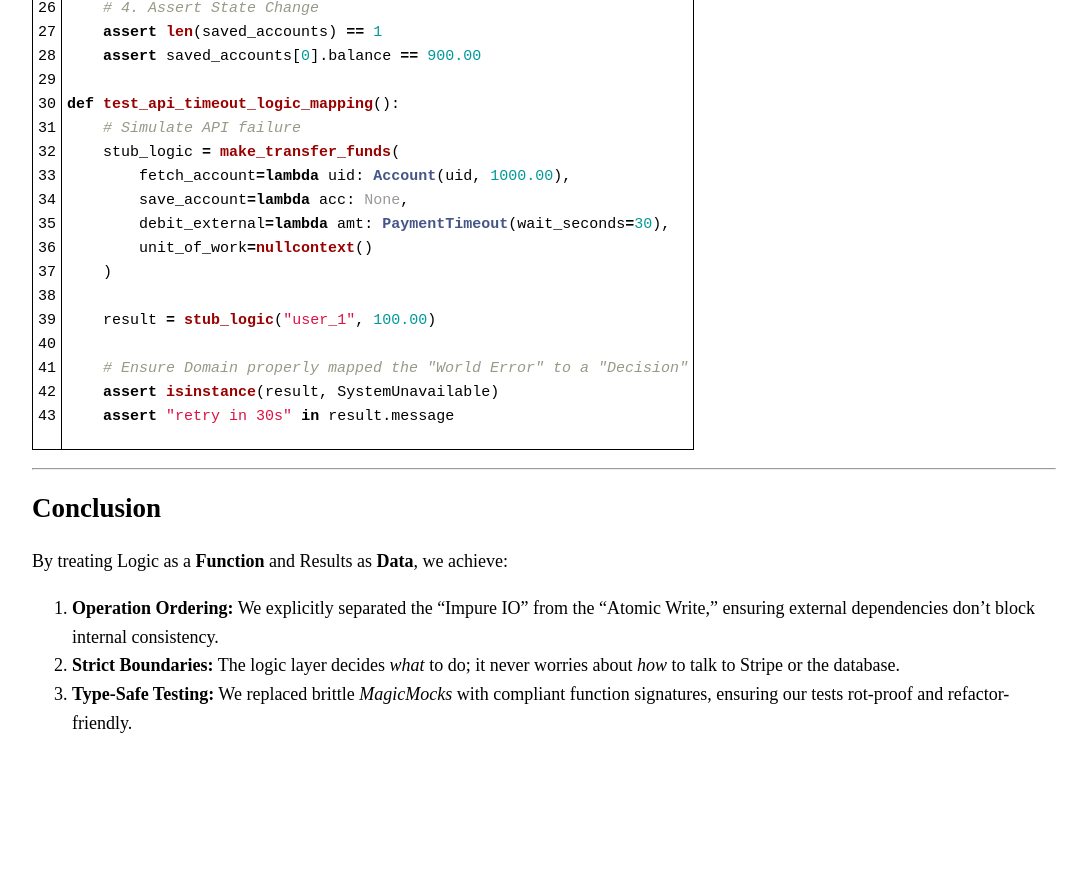
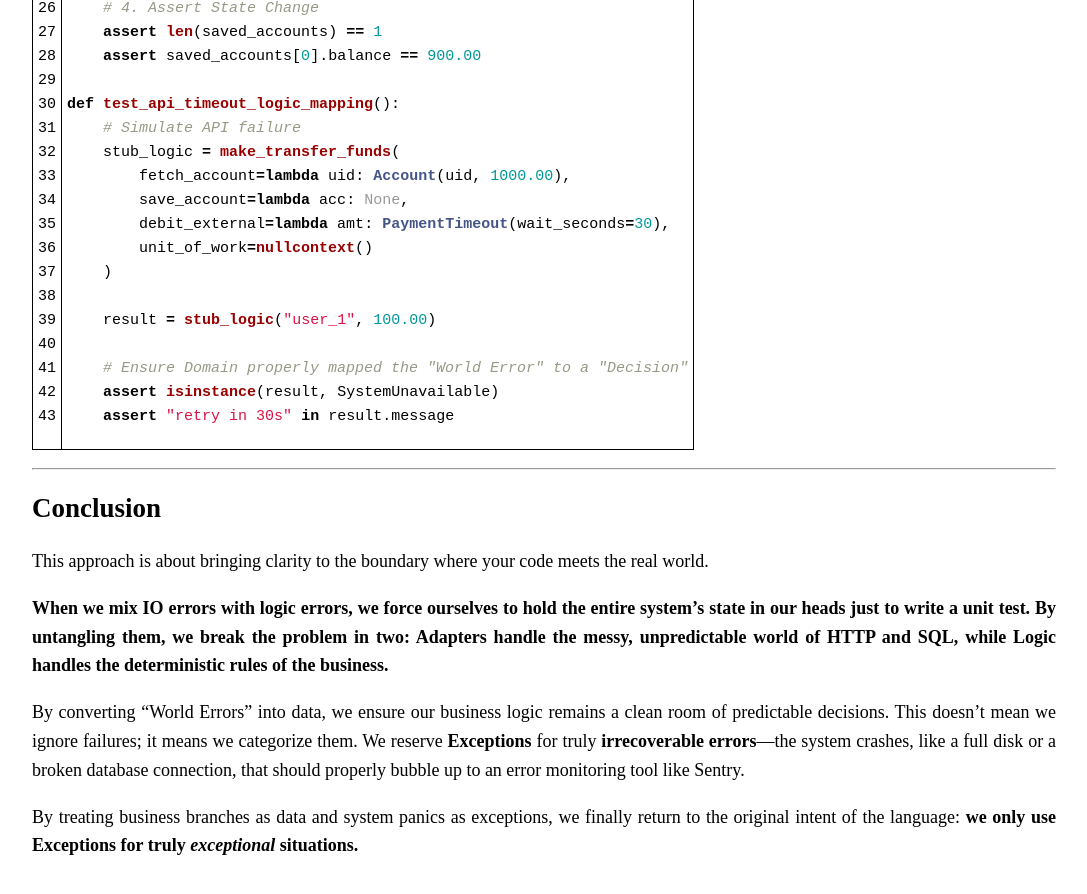
Before and after one commit to nilp0inter/nilp0inter.github.io, a Jekyll site: the page built from _posts/2025-12-19-untangling-business-rules-from-external-io.md, in a window 1280 px wide and 900 px high, scrolled down 5966 px. Shown: the top 894 px of the window, without its empty margins (96-1183 px from the left). Built offline with Jekyll 4.4.1, drawn with Linux system fonts in a browser that asks for light colours; before the commit the page ends 6744 px from its top, so only the background shows below that.

Commit message:
fix: conclusion

```diff
--- a/_posts/2025-12-19-untangling-business-rules-from-external-io.md
+++ b/_posts/2025-12-19-untangling-business-rules-from-external-io.md
@@ -261,8 +261,10 @@ def test_api_timeout_logic_mapping():
 
 ## Conclusion
 
-By treating Logic as a **Function** and Results as **Data**, we achieve:
+This approach is about bringing clarity to the boundary where your code meets the real world.
 
-1.  **Operation Ordering:** We explicitly separated the "Impure IO" from the "Atomic Write," ensuring external dependencies don't block internal consistency.
-2.  **Strict Boundaries:** The logic layer decides *what* to do; it never worries about *how* to talk to Stripe or the database.
-3.  **Type-Safe Testing:** We replaced brittle *MagicMocks* with compliant function signatures, ensuring our tests rot-proof and refactor-friendly.
+**When we mix IO errors with logic errors, we force ourselves to hold the entire system's state in our heads just to write a unit test. By untangling them, we break the problem in two: Adapters handle the messy, unpredictable world of HTTP and SQL, while Logic handles the deterministic rules of the business.**
+
+By converting "World Errors" into data, we ensure our business logic remains a clean room of predictable decisions. This doesn't mean we ignore failures; it means we categorize them. We reserve **Exceptions** for truly **irrecoverable errors**—the system crashes, like a full disk or a broken database connection, that should properly bubble up to an error monitoring tool like Sentry.
+
+By treating business branches as data and system panics as exceptions, we finally return to the original intent of the language: **we only use Exceptions for truly *exceptional* situations.**
```
